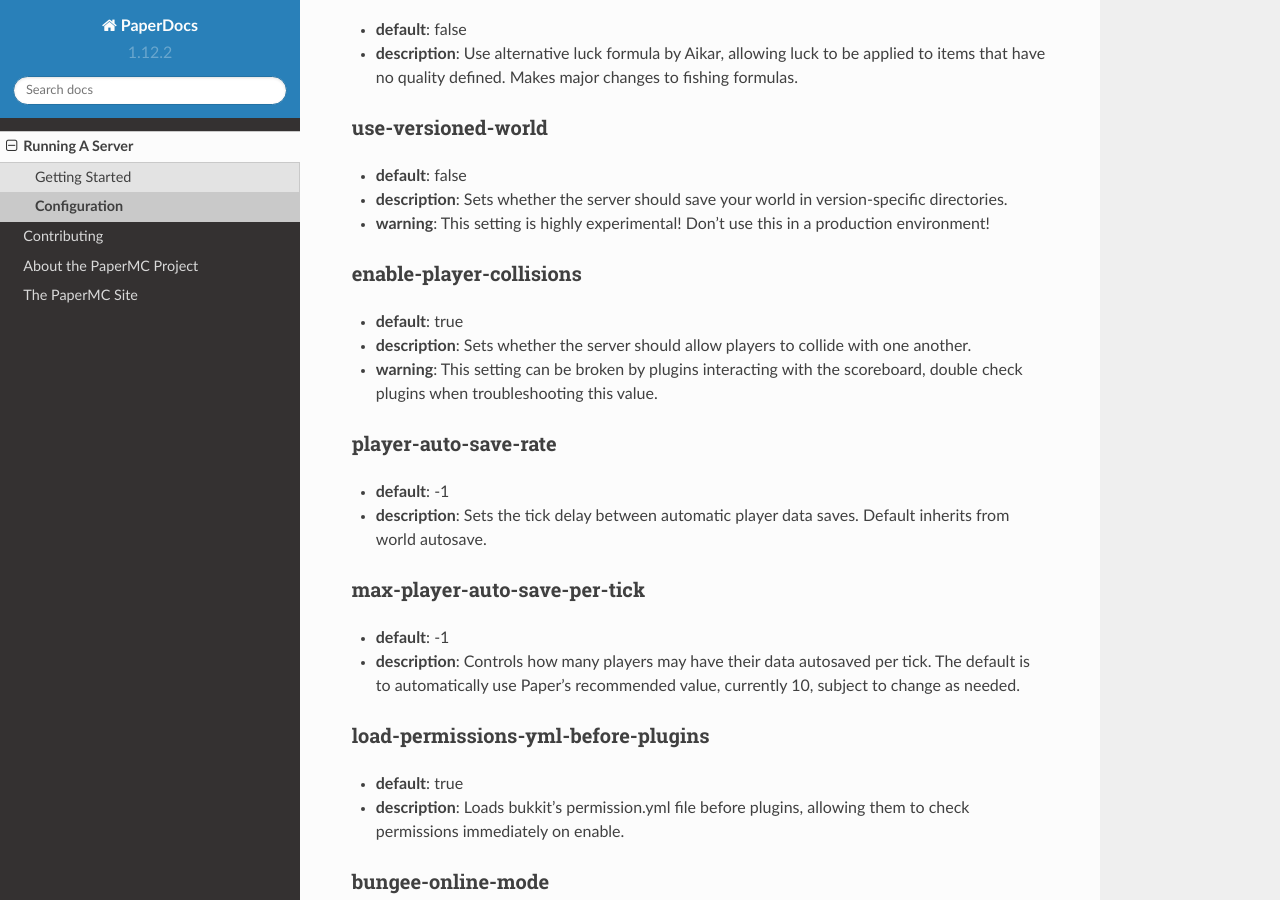
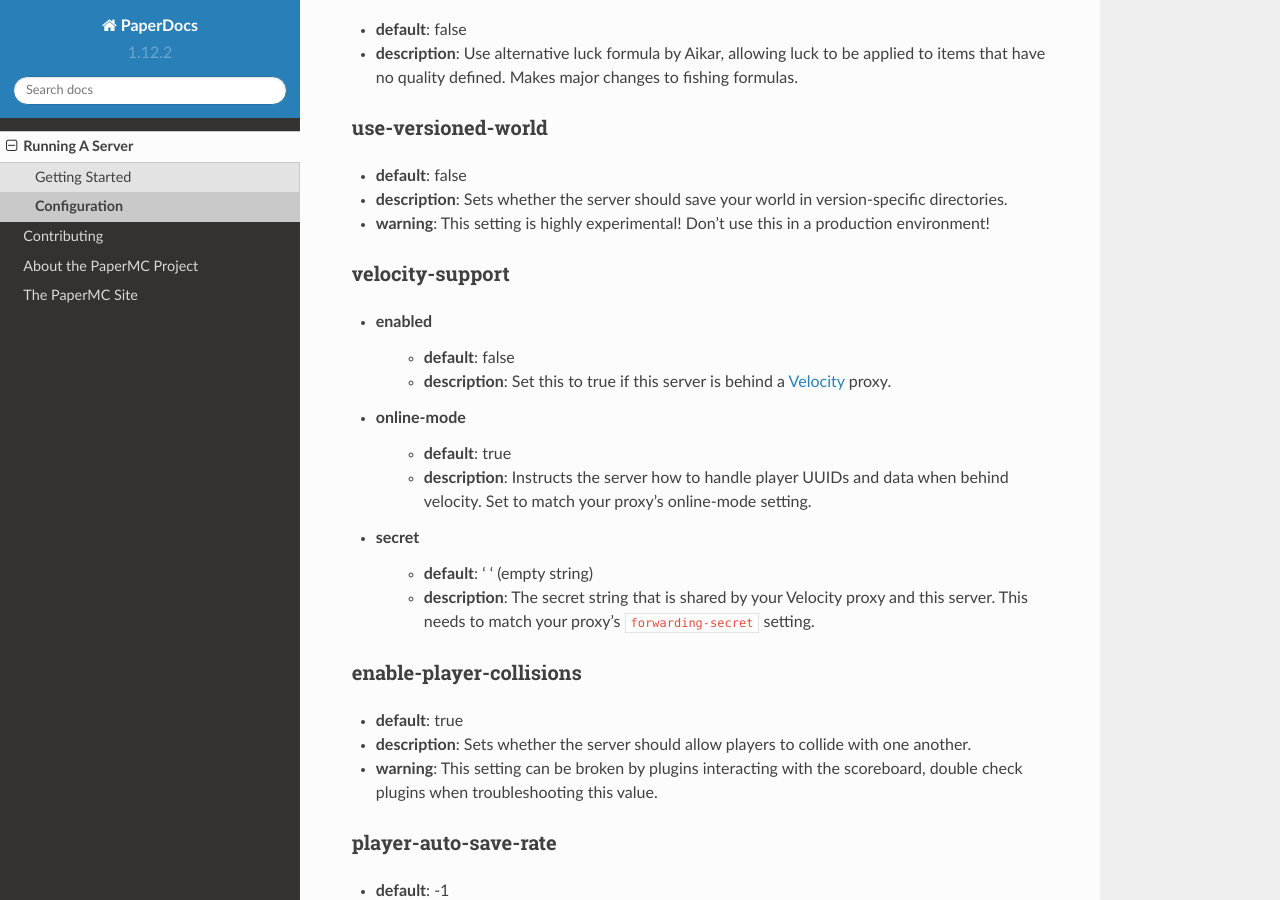
Before and after one commit to PaperMC/PaperDocs, a Sphinx documentation site: the page built from source/server/configuration.rst, in a window 1280 px wide and 900 px high, scrolled down 1049 px. Built offline with Sphinx 7.4.7 and the Read the Docs theme 2.0.0, drawn with Linux system fonts in a browser that asks for light colours.

Commit message:
Add Velocity configuration documentation
https://github.com/PaperMC/Paper/commit/7141632abfd3ede89a1e3749c4e40ef6d0be8574

```diff
--- a/source/server/configuration.rst
+++ b/source/server/configuration.rst
@@ -54,6 +54,24 @@
   version-specific directories.
 * **warning**: This setting is highly experimental! Don't use this in a
   production environment!
+
+velocity-support
+~~~~~~~~~~~~~~~~
+* enabled
+    - **default**: false
+    - **description**: Set this to true if this server is behind a `Velocity
+      <https://www.velocitypowered.com/>`_ proxy.
+
+* online-mode
+    - **default**: true
+    - **description**: Instructs the server how to handle player UUIDs and data
+      when behind velocity. Set to match your proxy's online-mode setting.
+
+* secret
+    - **default**: ' ' (empty string)
+    - **description**: The secret string that is shared by your Velocity proxy
+      and this server. This needs to match your proxy's ``forwarding-secret``
+      setting.
 
 enable-player-collisions
 ~~~~~~~~~~~~~~~~~~~~~~~~
```
